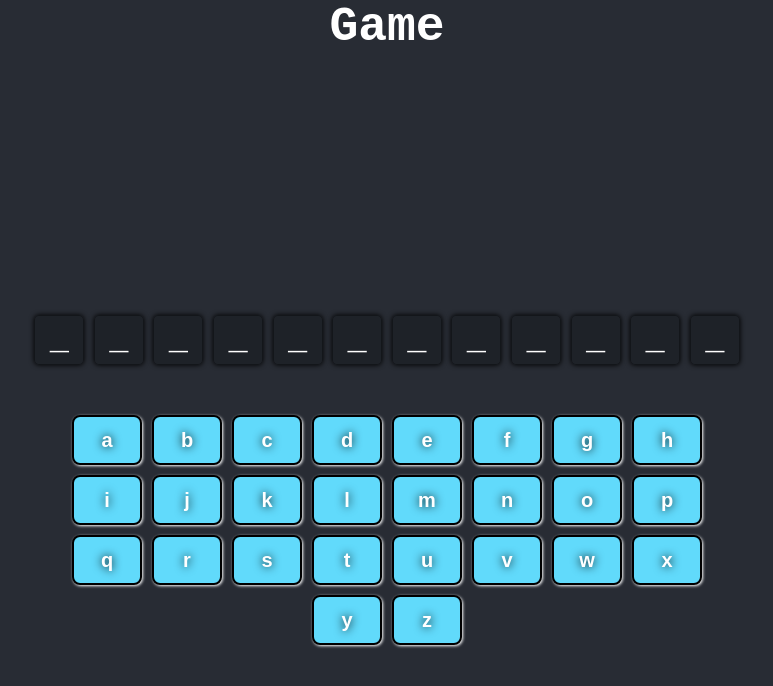
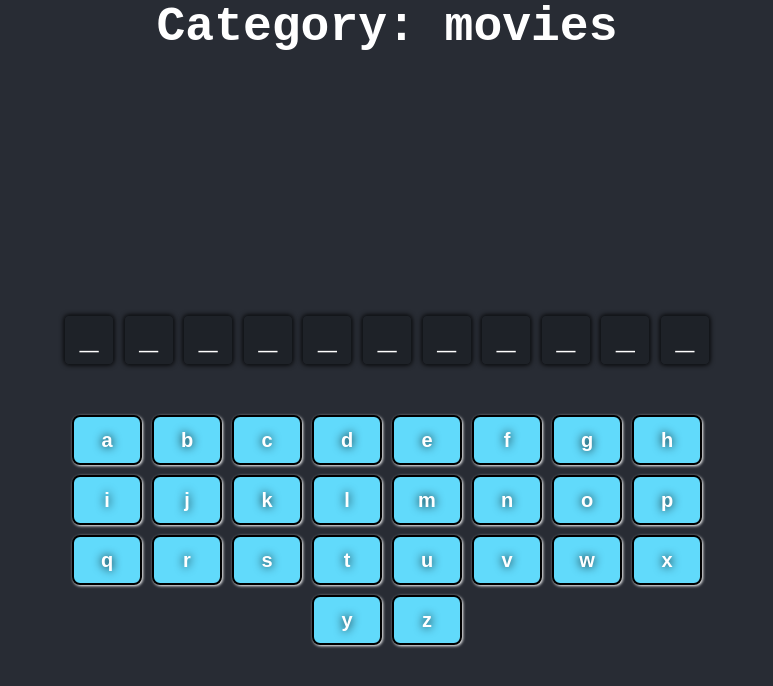
Before and after one commit to bcrisp084/Lets-play-Hangman, a React (Vite) app: page / in a window 1280 px wide. Both pictures are taken after a click on the button "Start Game". Shown: the top 686 px of the page, without its empty margins (253-1026 px from the left). Built offline with nearby package versions, Linux system fonts and the light colour scheme.

Commit message:
changed game component to monitor keyboard state

```diff
--- a/src/Pages/Game.jsx
+++ b/src/Pages/Game.jsx
@@ -1,10 +1,12 @@
-import { useParams } from "react-router";
-import { useState } from "react";
+/* eslint-disable no-unused-vars */
+import React, { useState, useEffect } from "react";
 import categories from "../utils/categories.js";
 import Keyboard from "../components/Keyboard/Keyboard.jsx";
 import Word from "../components/Word/Word.jsx";
+import { useParams } from "react-router";
 
 const Game = () => {
+  const [disabledKeys, setDisabledKeys] = useState([]);
   const [incorrectGuesses, setIncorrectGuesses] = useState(0);
   const [correctGuesses, setCorrectGuesses] = useState(0);
   const [currentWord, setCurrentWord] = useState("");
@@ -14,16 +16,25 @@ const Game = () => {
 
   const params = useParams();
   const category = params.category;
-  const word =
-    categories[category][
-      Math.floor(Math.random() * categories[category].length)
-    ];
+
+  useEffect(() => {
+    const word =
+      categories[category][
+        Math.floor(Math.random() * categories[category].length)
+      ];
+    setCurrentWord(word); // Set the word state
+  }, [category]);
+
+  const handleKeyClick = (key) => {
+    // Update the state to include the clicked key
+    setDisabledKeys([...disabledKeys, key]);
+  };
 
   return (
     <div>
-      <h1>Game</h1>
-      <Word word={word} />
-      <Keyboard />
+      <h1>Category: {category}</h1>
+      <Word word={currentWord} />
+      <Keyboard disabledKeys={disabledKeys} onKeyClick={handleKeyClick} />
     </div>
   );
 };
--- a/src/components/Keyboard/Keyboard.jsx
+++ b/src/components/Keyboard/Keyboard.jsx
@@ -1,24 +1,24 @@
+/* eslint-disable react/prop-types */
+// Keyboard.js
 import "./Keyboard.css";
-import { useState } from "react";
 
-const Keyboard = () => {
+const Keyboard = ({ disabledKeys, onKeyClick }) => {
   const letters = "abcdefghijklmnopqrstuvwxyz".split("");
-  const [disabled, setDisabled] = useState([]);
-
-  const handleClick = (letter) => {
-    setDisabled([...disabled, letter]);
-  };
 
   return (
     <div className="letter">
       {letters.map((letter, index) => {
-        const isDisabled = disabled.includes(letter);
+        const isDisabled = disabledKeys.includes(letter);
         return (
           <button
             className="letter-btn"
             key={index}
             disabled={isDisabled}
-            onClick={() => handleClick(letter)}
+            onClick={() => {
+              if (!isDisabled) {
+                onKeyClick(letter); // Notify the parent of the key click
+              }
+            }}
           >
             {letter}
           </button>
```
